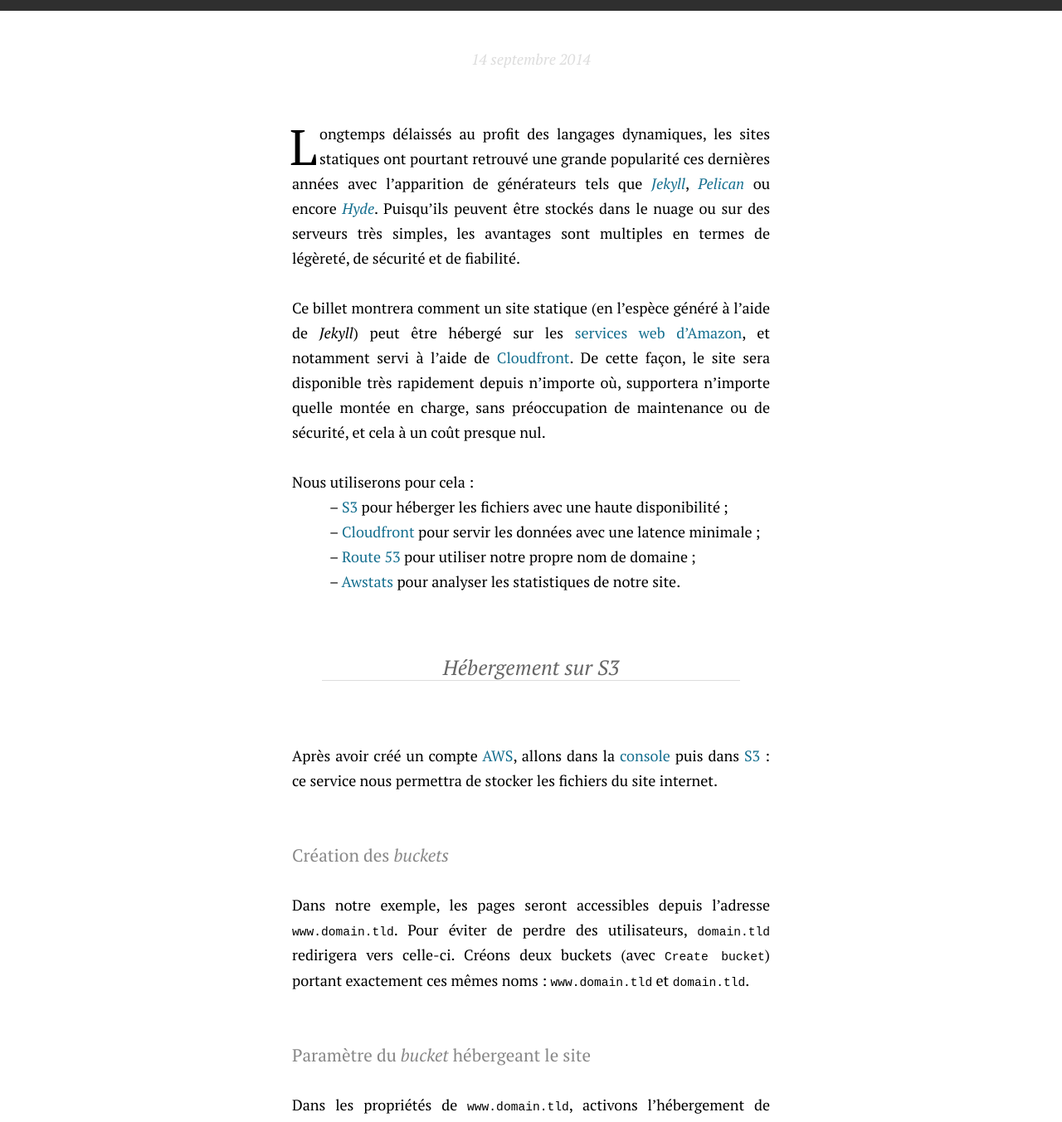
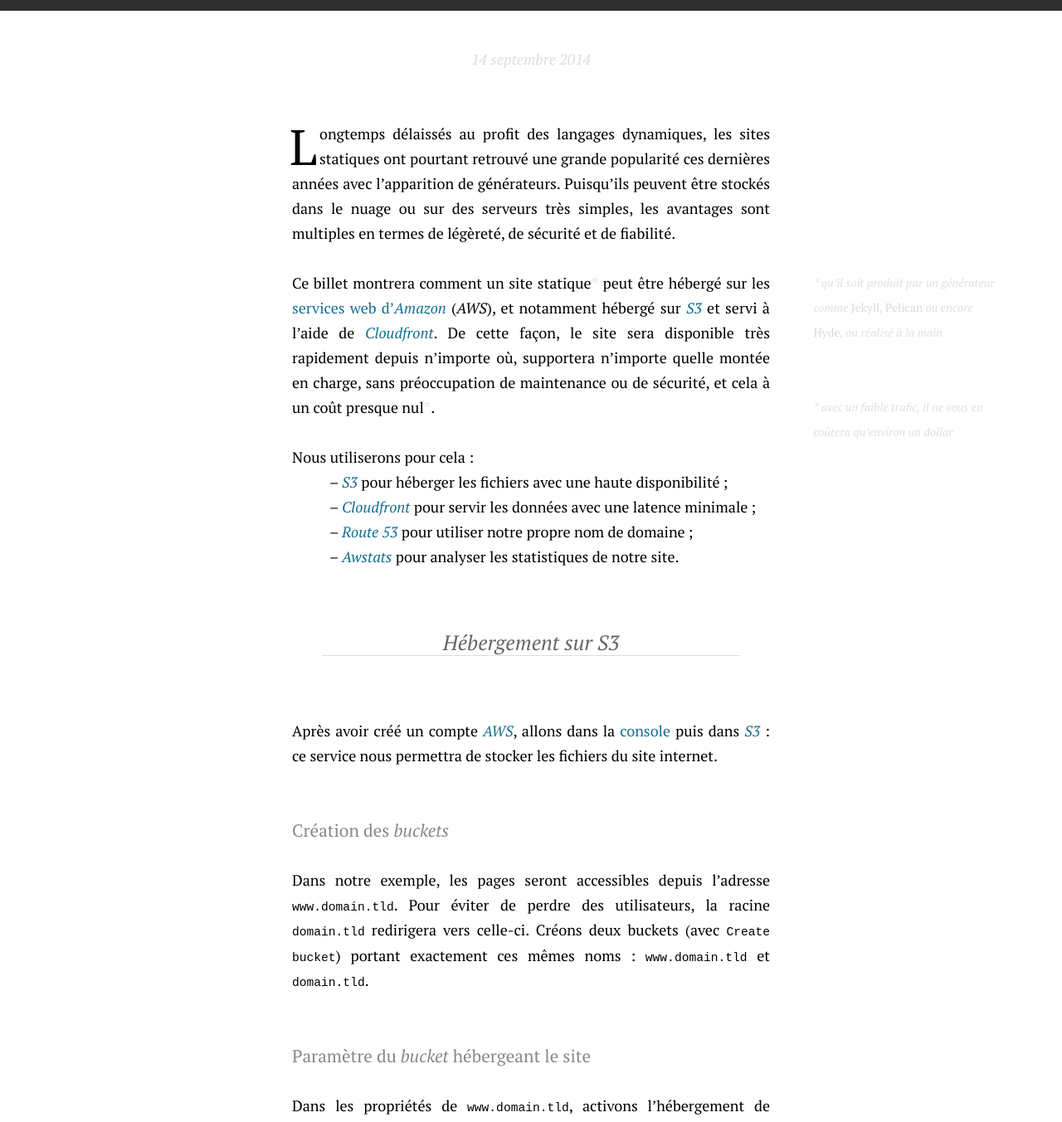
Before and after one commit to simonmeggle/simonmeggle.github.io, a Jekyll site: the page built from _posts/fr/2014-09-14-servir-son-site-avec-cloudfront.md, in a window 1280 px wide and 1400 px high, scrolled down 197 px, cut to the strip 47-1400 px from the top of the window. Shown: the whole strip at 83% size. Built offline with Jekyll 4.4.1, drawn with Linux system fonts in a browser that asks for light colours; Markdown is read by kramdown in place of the engine named in the settings; some of the changed text lies outside the part shown.

````diff
--- a/_posts/fr/2014-09-14-servir-son-site-avec-cloudfront.md
+++ b/_posts/fr/2014-09-14-servir-son-site-avec-cloudfront.md
@@ -3,95 +3,95 @@ title: Servir son site <br/> avec <em>Cloudfront</em>
 redirect_from: /site-statique-avec-cloudfront/
 ---
 
-Longtemps délaissés au profit des langages dynamiques, les sites statiques ont pourtant retrouvé une grande popularité ces dernières années avec l'apparition de générateurs tels que [_Jekyll_](http://jekyllrb.com), [_Pelican_](http://docs.getpelican.com/) ou encore [_Hyde_](http://hyde.github.io). Puisqu'ils peuvent être stockés dans le nuage ou sur des serveurs très simples, les avantages sont multiples en termes de légèreté, de sécurité et de fiabilité.
+Longtemps délaissés au profit des langages dynamiques, les sites statiques ont pourtant retrouvé une grande popularité ces dernières années avec l'apparition de générateurs. Puisqu'ils peuvent être stockés dans le nuage ou sur des serveurs très simples, les avantages sont multiples en termes de légèreté, de sécurité et de fiabilité.
 
-Ce billet montrera comment un site statique (en l'espèce généré à l'aide de _Jekyll_) peut être hébergé sur les [services web d'Amazon](http://aws.amazon.com/fr/), et notamment servi à l'aide de [Cloudfront](http://aws.amazon.com/fr/cloudfront/). De cette façon, le site sera disponible très rapidement depuis n'importe où, supportera n'importe quelle montée en charge, sans préoccupation de maintenance ou de sécurité, et cela à un coût presque nul.
+Ce billet montrera comment un site statique[[qu'il soit produit par un générateur comme [*Jekyll*](http://jekyllrb.com), [*Pelican*](http://docs.getpelican.com/) ou encore [*Hyde*](http://hyde.github.io), ou réalisé à la main]] peut être hébergé sur les [services web d'*Amazon*](http://aws.amazon.com/fr/) (*AWS*), et notamment hébergé sur [*S3*](http://aws.amazon.com/fr/s3/) et servi à l'aide de [*Cloudfront*](http://aws.amazon.com/fr/cloudfront/). De cette façon, le site sera disponible très rapidement depuis n'importe où, supportera n'importe quelle montée en charge, sans préoccupation de maintenance ou de sécurité, et cela à un coût presque nul[[avec un faible trafic, il ne vous en coûtera qu'environ un dollar]].
 
 Nous utiliserons pour cela :
 
-* [S3](http://aws.amazon.com/fr/s3/) pour héberger les fichiers avec une haute disponibilité ;
-* [Cloudfront](http://aws.amazon.com/fr/cloudfront/) pour servir les données avec une latence minimale ;
-* [Route 53](http://aws.amazon.com/fr/route53/) pour utiliser notre propre nom de domaine ;
-* [Awstats](http://awstats.sourceforge.net/) pour analyser les statistiques de notre site.
+* [*S3*](http://aws.amazon.com/fr/s3/) pour héberger les fichiers avec une haute disponibilité ;
+* [*Cloudfront*](http://aws.amazon.com/fr/cloudfront/) pour servir les données avec une latence minimale ;
+* [*Route 53*](http://aws.amazon.com/fr/route53/) pour utiliser notre propre nom de domaine ;
+* [*Awstats*](http://awstats.sourceforge.net/) pour analyser les statistiques de notre site.
 
 
 
 
-## Hébergement sur S3
+## Hébergement sur *S3*
 
-Après avoir créé un compte [AWS](http://aws.amazon.com/fr/), allons dans la [console](https://console.aws.amazon.com/) puis dans [S3](https://console.aws.amazon.com/s3/) : ce service nous permettra de stocker les fichiers du site internet.
+Après avoir créé un compte [*AWS*](http://aws.amazon.com/fr/), allons dans la [console](https://console.aws.amazon.com/) puis dans [*S3*](https://console.aws.amazon.com/s3/) : ce service nous permettra de stocker les fichiers du site internet.
 
-### Création des _buckets_
-Dans notre exemple, les pages seront accessibles depuis l'adresse `www.domain.tld`. Pour éviter de perdre des utilisateurs, `domain.tld` redirigera vers celle-ci. Créons deux buckets (avec `Create bucket`) portant exactement ces mêmes noms  : `www.domain.tld` et `domain.tld`.
+### Création des *buckets*
+Dans notre exemple, les pages seront accessibles depuis l'adresse `www.domain.tld`. Pour éviter de perdre des utilisateurs, la racine `domain.tld` redirigera vers celle-ci. Créons deux buckets (avec `Create bucket`) portant exactement ces mêmes noms  : `www.domain.tld` et `domain.tld`.
 
-### Paramètre du _bucket_ hébergeant le site
-Dans les propriétés de `www.domain.tld`, activons l'hébergement de fichiers (`Static Website Hosting` puis `Enable website hosting`) : c'est l'occasion de choisir des pages d'accueil (`index.html`) et d'erreur (`erreur.html`). Ce site sera disponible depuis l'adresse `Endpoint` qui est indiquée : _notez-là_, nous en aurons besoin à la section suivante.
+### Paramètre du *bucket* hébergeant le site
+Dans les propriétés de `www.domain.tld`, activons l'hébergement de fichiers (`Static Website Hosting` puis `Enable website hosting`) : c'est l'occasion de choisir des pages d'accueil (`index.html`) et d'erreur (`erreur.html`). Ce site sera disponible depuis l'adresse `Endpoint` qui est indiquée : *notez-là*, nous en aurons besoin à la section suivante.
 
-### Paramètres de l'autre _bucket_ pour rediriger vers le site
-Dans les propriétés de `domain.tld`, on va également dans `Static Website Hosting` mais pour y sélectionner `Redirect all requests` : on indique `www.domain.tld`. Ce _buckets_ restera vide.
+### Paramètres de l'autre *bucket* pour rediriger vers le site
+Dans les propriétés de `domain.tld`, on va également dans `Static Website Hosting` mais pour y sélectionner `Redirect all requests` : on indique `www.domain.tld`. Ce *buckets* restera vide.
 
-C'est tout ! Depuis l'adresse `Endpoint`, on peut observer tous les fichiers stockés dans le bucket `www.domain.tld`. Il est possible d'en transmettre depuis l'interface Web, nous verrons dans la dernière partie comment simplement envoyer son site sur S3 depuis un terminal.
+C'est tout ! Depuis l'adresse `Endpoint`, on peut observer tous les fichiers stockés dans le bucket `www.domain.tld`. Il est possible d'en transmettre depuis l'interface Web, nous verrons dans la dernière partie comment simplement envoyer son site sur *S3* depuis un terminal.
 
 
-## Service par Cloudfront
+## Service par *Cloudfront*
 
-S3 permet de stocker les données, mais celles-ci ne sont présentes qu'à un endroit unique. Des données stockées à Dublin en Irlande pourront sembler relativement rapides pour un utilisateur à Paris (environ 200 ms de chargement pour l'accueil de ce site) mais moins à New-York (500 ms) ou à Shanghai (1<span style="white-space:nowrap">&thinsp;</span>300 ms).
+*S3* permet de stocker les données, mais celles-ci ne sont présentes qu'à un endroit unique. Des données stockées à Dublin en Irlande pourront sembler relativement rapides pour un utilisateur à Paris (environ 200 ms de chargement pour l'accueil de ce site) mais moins à New-York (500 ms) ou à Shanghai (1<span style="white-space:nowrap">&thinsp;</span>300 ms).
 
-Amazon Cloudfront est un [CDN](http://fr.wikipedia.org/wiki/Content_delivery_network), et permet donc de rapprocher géographiquement nos données de ceux qui vont venir visiter notre site : les données stockées sur Amazon S3 sont dupliquées sur différentes machines éparpillées dans le monde. Cela permet de réduire fortement le temps d'accès : environ 100 ms à Paris, à New-York ou à Shanghai pour ce site.
+*Amazon Cloudfront* est un [CDN](http://fr.wikipedia.org/wiki/Content_delivery_network), et permet donc de rapprocher géographiquement nos données de ceux qui vont venir visiter notre site : les données stockées sur *Amazon S3* sont dupliquées sur différentes machines éparpillées dans le monde. Cela permet de réduire fortement le temps d'accès : environ 100 ms à Paris, à New-York ou à Shanghai pour ce site.
 
-En contrepartie, il existe un délai de propagation entre le moment où vous effectuez des modifications sur vos fichiers stockés sur S3 et lorsque celles-ci seront mises à jour sur Cloudfront. Nous verrons dans la dernière partie comment automatiquement indiquer à Cloudfront que les données sont à mettre à jour, ce qui réduit ce laps de temps à quelques minutes.
+En contrepartie, il existe un délai de propagation entre le moment où vous effectuez des modifications sur vos fichiers stockés sur *S3* et lorsque celles-ci seront mises à jour sur *Cloudfront*. Nous verrons dans la dernière partie comment automatiquement indiquer à *Cloudfront* que les données sont à mettre à jour, ce qui réduit ce laps de temps à quelques minutes.
 
 ### Création de la distribution
 
-Dans la console de gestion d'AWS, choisissez le service _Cloudfront_ et sélectionnez `Create Distribution`, puis `Web`.
+Dans la console de gestion d'*AWS*, choisissez le service *Cloudfront* et sélectionnez `Create Distribution`, puis `Web`.
 
-Dans `Origin Domain Name`, nous indiquons l'adresse que vous avez précédemment copiée, de type `www.domain.tld.s3-website-eu-west-1.amazonaws.com`. Le champ va proposer automatiquement un autre choix (de type `www.domain.tld.s3.amazonaws.com`) qu'il _ne faut pas_ sélectionner : les adresses se finissant par `/` ne redirigeraient plus vers `/index.html`. On indique un identifiant au choix dans `Origin ID`.
+Dans `Origin Domain Name`, nous indiquons l'adresse que vous avez précédemment copiée, de type `www.domain.tld.s3-website-eu-west-1.amazonaws.com`. Le champ va proposer automatiquement un autre choix (de type `www.domain.tld.s3.amazonaws.com`) qu'il *ne faut pas* sélectionner : les adresses se finissant par `/` ne redirigeraient plus vers `/index.html`. On indique un identifiant au choix dans `Origin ID`.
 
 Nous laissons tous les autres champs par défaut, à l'exception de `Alternate Domain Names` dans lequel nous indiquons le nom de domaine où s'affichera notre site : `www.domain.tld`. Précisons la page d'accueil dans `Default Root Object` : `index.html`.
 
-Notre distribution créée, nous pouvons l'activer avec `Enable`. Le statut `InProgress` signifie que Cloudfront est en train de répandre des copies de nos fichiers. `Deployed` signifie que le service est pleinement opérationnel. La liste affiche enfin le lien de la distribution, dans notre cas `http://d2whzwio4uka4g.cloudfront.net`. Si vous avez déjà envoyé un fichier sur S3, vous pouvez vérifier que tout fonctionne bien depuis cette adresse.
+Notre distribution créée, nous pouvons l'activer avec `Enable`. Le statut `InProgress` signifie que *Cloudfront* est en train de répandre des copies de nos fichiers. `Deployed` signifie que le service est pleinement opérationnel. La liste affiche enfin le lien de la distribution, dans notre cas `http://d2whzwio4uka4g.cloudfront.net`. Si vous avez déjà envoyé un fichier sur *S3*, vous pouvez vérifier que tout fonctionne bien depuis cette adresse.
 
 
 
-## Noms de domaines avec Route 53
-Notre site pourrait être pleinement opérationnel, mais à une adresse de type `http://d2whzwio4uka4g.cloudfront.net`. Le service Route 53 va nous permettre de définir notre propre nom de domaine.
+## Noms de domaines avec *Route 53*
+Notre site pourrait être pleinement opérationnel, mais à une adresse de type `http://d2whzwio4uka4g.cloudfront.net`. Le service *Route 53* va nous permettre de définir notre propre nom de domaine.
 
 ### Création de la zone
-Dans la console, sélectionnons `Route 53` puis `Create Hosted Zone`. Dans `Domain Name`, on indique notre nom de domaine sans sous-domaine : `domain.tld`.
+Dans la console, sélectionnons *Route 53* puis `Create Hosted Zone`. Dans `Domain Name`, on indique notre nom de domaine sans sous-domaine : `domain.tld`.
 
 ### Redirection DNS
 En cliquant sur la zone nouvellement créée apparaît une liste : repérez la ligne de type `NS`, qui dans son champ `Value` affiche quatre adresses.
 
 Chez votre registar, changez vos DNS en entrant à la place de ceux existants ces quatre adresses dans l'ordre. Les changements peuvent mettre plusieurs heures à être opérationnels.
 
-### Attache du domaine principal avec Cloudfront
-Revenu dans `Route 53`, dans `domain.tld`, nous allons créer trois enregistrements avec `Create Record Set` :
+### Attache du domaine principal avec *Cloudfront*
+Revenu dans *Route 53*, dans `domain.tld`, nous allons créer trois enregistrements avec `Create Record Set` :
 
-* `www.domain.tld` (entrez  `www` dans `name`), sera de type `A` ; dans `Alias`, sélectionnez la distribution Cloudfront qui devrait être proposée ;
-* `domain.tld` (laissez `name` vide) sera également de type `A` : son alias redirigera vers le _bucket_ de même nom, proposé automatiquement.
+* `www.domain.tld` (entrez  `www` dans `name`), sera de type `A` ; dans `Alias`, sélectionnez la distribution *Cloudfront* qui devrait être proposée ;
+* `domain.tld` (laissez `name` vide) sera également de type `A` : son alias redirigera vers le *bucket* de même nom, proposé automatiquement.
 
 Il reste bien sûr possible de rediriger des sous-domaines vers d'autres services (avec les champs NS, A ou CNAME) ou d'utiliser un service de mails (avec les champs MX).
 
 
 
-Désormais, un utilisateur tapant `domain.tld` ou `www.domain.tld` atteindra les buckets de mêmes noms (grâce à Route 53), qui redirigent vers l'adresse `www.domain.tld` (grâce aux réglages des _buckets_ dans S3). Ils y rejoignent ceux qui ont demandé dès le début `www.domain.tld`.
+Désormais, un utilisateur tapant `domain.tld` ou `www.domain.tld` atteindra les buckets de mêmes noms (grâce à *Route 53*), qui redirigent vers l'adresse `www.domain.tld` (grâce aux réglages des *buckets* dans *S3*). Ils y rejoignent ceux qui ont demandé dès le début `www.domain.tld`.
 
-Cette adresse `www.domain.tld` pointe directement (grâce à Route 53) vers la distribution Cloudfront, qui elle-même sert les fichiers présents dans le bucket `www.domain.tld`. Il ne reste maintenant qu'à envoyer notre site sur Amazon S3.
+Cette adresse `www.domain.tld` pointe directement (grâce à *Route 53*) vers la distribution *Cloudfront*, qui elle-même sert les fichiers présents dans le bucket `www.domain.tld`. Il ne reste maintenant qu'à envoyer notre site sur *Amazon S3*.
 
 
 
 
-## Déployer _Jekyll_ dans les nuages
+## Déployer *Jekyll* dans les nuages
 
 
 Lorsque l'on travaille en local, un simple `jekyll serve -w` permet de générer un site consultable depuis `http://localhost:4000`.
 
-Nous allons maintenant créer un fichier `sh` qui va nous permettre, en une commande, de générer notre site et de mettre à jour sur Amazon S3 tous les fichiers qui ont été modifiés depuis la version précédente, et d'indiquer à Cloudfront qu'il va falloir les mettre à jour.
+Nous allons maintenant créer un fichier `sh` qui va nous permettre, en une commande, de générer notre site et de mettre à jour sur *Amazon S3* tous les fichiers qui ont été modifiés depuis la version précédente, et d'indiquer à *Cloudfront* qu'il va falloir les mettre à jour.
 
 
 ### Prérequis : s3cmd
 
-Nous allons utiliser `s3cmd` pour mettre à jour notre site directement sur S3. Installez la dernière version alpha (1.5.0) et non la version stable afin de pouvoir invalider les fichiers sur Cloudfront (c'est-à-dire notifier à Cloudfront qu'un fichier a été modifié et qu'il va devoir mettre à jour ses copies).
+Nous allons utiliser `s3cmd` pour mettre à jour notre site directement sur *S3*. Installez la dernière version alpha (1.5.0) et non la version stable afin de pouvoir invalider les fichiers sur *Cloudfront* (c'est-à-dire notifier à *Cloudfront* qu'un fichier a été modifié et qu'il va devoir mettre à jour ses copies).
 
 Sous Mac OS, avec Homebrew, on installe `s3cmd` avec l'option `devel`, ainsi que `gnupg` pour des transferts sécurisés :
 
@@ -135,12 +135,12 @@ find _site -path _site/static -prune -o -type f \
 -exec gzip -n "{}" \; -exec mv "{}.gz" "{}" \;
 ```
 
-### Déploiement des fichiers vers Amazon S3
+### Déploiement des fichiers vers *Amazon S3*
 
 Nous pouvons alors utiliser `s3cmd` pour déployer notre site en ligne. Seuls les fichiers mis à jour depuis la dernière synchronisation sont envoyés. Nous utiliserons notamment les options suivantes :
 
 * `acl-public` rend public les fichiers envoyés ;
-* `cf-invalidate` actualise les fichiers servis par Cloudfront ;
+* `cf-invalidate` actualise les fichiers servis par *Cloudfront* ;
 * `add-header` définit les entêtes (compression, durée de cache...) ;
 * `delete-sync` supprime les fichiers distants inexistants en local ;
 * `M` définit automatiquement le type MIME des fichiers.
@@ -165,7 +165,7 @@ s3cmd --acl-public --cf-invalidate -M \
       sync _site/ s3://www.domain.tld/
 ```
 
-Enfin, nous faisons le ménage en supprimant en ligne tout ce qui n'existe plus dans notre dossier local, et on actualise la page d'accueil `index.html` sur Cloudfront (ce que ne fait pas `cf-invalidate`) :
+Enfin, nous faisons le ménage en supprimant en ligne tout ce qui n'existe plus dans notre dossier local, et on actualise la page d'accueil `index.html` sur *Cloudfront* (ce que ne fait pas `cf-invalidate`) :
 
 ```bat
 s3cmd --delete-removed --cf-invalidate-default-index \
@@ -174,7 +174,7 @@ s3cmd --delete-removed --cf-invalidate-default-index \
 
 ### En une seule commande
 
-Stockons l'intégralité des opérations précédentes en un seul fichier `_deploy.sh`, que nous plaçons à la racine de _Jekyll_ :
+Stockons l'intégralité des opérations précédentes en un seul fichier `_deploy.sh`, que nous plaçons à la racine de *Jekyll* :
 
 ```sh
 #!/bin/sh
@@ -206,18 +206,18 @@ s3cmd --delete-removed --cf-invalidate-default-index \
       sync _site/ s3://www.domain.tld/
 ```
 
-Il suffit alors d'exécuter la commande `sh _deploy.sh` pour mettre à jour notre site en une seule commande. Quelques minutes peuvent s'écouler avant que la mise à jour ne soit effective sur _Cloudfront_.
+Il suffit alors d'exécuter la commande `sh _deploy.sh` pour mettre à jour notre site en une seule commande. Quelques minutes peuvent s'écouler avant que la mise à jour ne soit effective sur *Cloudfront*.
 
 
 ## Statistiques
 
-Bien que notre site soit statique et servi par un serveur de contenu, il est tout à fait possible d'analyser les logs si l'on ne souhaite pas utiliser de système basé sur un code javascript, tel [Piwik](http://piwik.org/) ou [Google Analytics](https://www.google.fr/intl/fr/analytics/). Ici, nous automatiserons la tâche (récupération des logs, traitement et affichage des statistiques) depuis un serveur (dans notre exemple, un Raspberry Pi sous Raspbian) et nous utiliserons [Awstats](http://awstats.sourceforge.net/).
+Bien que notre site soit statique et servi par un serveur de contenu, il est tout à fait possible d'analyser les logs si l'on ne souhaite pas utiliser de système basé sur un code javascript, tel [Piwik](http://piwik.org/) ou [Google Analytics](https://www.google.fr/intl/fr/analytics/). Ici, nous automatiserons la tâche (récupération des logs, traitement et affichage des statistiques) depuis un serveur (dans notre exemple, un Raspberry Pi sous Raspbian) et nous utiliserons [*Awstats*](http://awstats.sourceforge.net/).
 
 ### Récupération des logs
 
-Commençons par activer la création de logs par notre distribution Cloudfront. Dans la console de gestion d'AWS, choisissez le service _Amazon S3_ et créez un bucket " statistiques " où seront stockées les logs en attendant d'être récupérées. Puis, dans _Cloudfront_, sélectionnez la distribution qui fournit notre site internet, puis `Distribution settings`, `Edit`, et sélectionnez ce bucket dans le champ `Bucket for Logs`.
+Commençons par activer la création de logs par notre distribution *Cloudfront*. Dans la console de gestion d'*AWS*, choisissez le service *Amazon S3* et créez un bucket " statistiques " où seront stockées les logs en attendant d'être récupérées. Puis, dans *Cloudfront*, sélectionnez la distribution qui fournit notre site internet, puis `Distribution settings`, `Edit`, et sélectionnez ce bucket dans le champ `Bucket for Logs`.
 
-Nous créons en local un dossier qui va récupérer ces logs, puis nous pouvons alors récupérer les logs puis les supprimer du _bucket_ à l'aide de `s3cmd` :
+Nous créons en local un dossier qui va récupérer ces logs, puis nous pouvons alors récupérer les logs puis les supprimer du *bucket* à l'aide de `s3cmd` :
 
 ```bat
 mkdir ~/awstats
@@ -226,9 +226,9 @@ s3cmd get --recursive s3://statistiques/ ~/awstats/logs/
 s3cmd del --recursive --force s3://statistiques/
 ```
 
-### Installation et configuration d'Awstats
+### Installation et configuration d'*Awstats*
 
-Commençons par installer et copier Awstats (où `www.domain.tld` est votre nom de domaine) :
+Commençons par installer et copier *Awstats* (où `www.domain.tld` est votre nom de domaine) :
 
 ```bat
 sudo apt-get install awstats
@@ -237,7 +237,7 @@ sudo cp /etc/awstats/awstats.conf \
 sudo nano /etc/awstats/awstats.www.domain.tld.conf
 ```
 
-Dans ce fichier de configuration, modifiez les paramètres suivants pour indiquer à Awstats comment traiter les logs de Cloudfront (où `user` est votre nom d'utilisateur) :
+Dans ce fichier de configuration, modifiez les paramètres suivants pour indiquer à *Awstats* comment traiter les logs de *Cloudfront* (où `user` est votre nom d'utilisateur) :
 
 ```r
 # Traitement des multiples fichiers logs au format gzip
````
Also changed, not shown: _posts/en/2014-09-14-website-delivery-with-cloudfront.md (+41 -41 lines).
